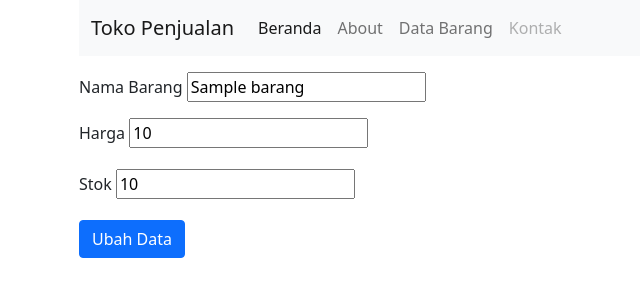
After one commit to lutfiaa/penjualan, a CodeIgniter app: page /penjualan/index.php/barang/ubah/1 in a window 1280 px wide. The commit adds this page. Shown: the top 300 px of the page, without its empty margins (3-643 px from the left). Run offline with CodeIgniter, Linux system fonts and the light colour scheme; tables that the repository leaves empty or names only in its code hold one stand-in row (values such as "Sample post").

Commit message:
Update Project Awal

```diff
--- a/application/config/autoload.php
+++ b/application/config/autoload.php
@@ -58,7 +58,7 @@ $autoload['packages'] = array();
 |
 |	$autoload['libraries'] = array('user_agent' => 'ua');
 */
-$autoload['libraries'] = array('database');
+$autoload['libraries'] = array('database', 'session');
 
 /*
 | -------------------------------------------------------------------
--- a/application/controllers/Barang.php
+++ b/application/controllers/Barang.php
@@ -11,7 +11,7 @@ class Barang extends CI_Controller
         $this->load->library('form_validation');
     }
 
-    function index()
+    public function index()
     {
         $data['judul'] = "Daftar Barang";
         $data['barang'] = $this->Barang_model->getAllBarang();
@@ -20,7 +20,7 @@ class Barang extends CI_Controller
         $this->load->view('templates/footer');
     }
 
-    function tambah()
+    public function tambah()
     {
         $data['judul'] = "Tambah Data Barang";
 
@@ -34,6 +34,40 @@ class Barang extends CI_Controller
             $this->load->view('templates/footer');
         } else {
             $this->Barang_model->TambahDataBarang();
+            $this->session->set_flashdata('flash', 'Berhasil ditambahkan');
+            redirect('http://localhost/penjualan/Barang');
+        }
+    }
+
+    public function hapus($id)
+    {
+        $this->Barang_model->hapusDataBarang($id);
+        $this->session->set_flashdata('flash,"Dihapus');
+        redirect('http://localhost/penjualan/Barang');
+    }
+    public function detail($id)
+    {
+        $data['judul'] = "Detail Barang";
+        $data['barang'] = $this->Barang_model->getBarangById($id);
+        $this->load->view('templates/header', $data);
+        $this->load->view('barang/detail', $data);
+        $this->load->view('templates/footer');
+    }
+    public function ubah($id)
+    {
+        $data['judul'] = "Ubah Data Barang";
+        $data['barang'] = $this->Barang_model->getBarangById($id);
+        $this->form_validation->set_rules('id_barang', 'Kode Barang', 'required');
+        $this->form_validation->set_rules('nama_barang', 'Nama Barang', 'required');
+        $this->form_validation->set_rules('harga', 'Harga', 'required|numeric');
+        $this->form_validation->set_rules('stok', 'Stok', 'required|numeric');
+        if ($this->form_validation->run() == FALSE) {
+            $this->load->view('templates/header', $data);
+            $this->load->view('barang/ubah', $data);
+            $this->load->view('templates/footer');
+        } else {
+            $this->Barang_model->ubahDataBarang();
+            $this->session->set_flashdata('flash', 'Diubah');
             redirect('http://localhost/penjualan/Barang');
         }
     }
--- a/application/models/Barang_model.php
+++ b/application/models/Barang_model.php
@@ -19,4 +19,26 @@ class Barang_model extends CI_Model
         );
         $this->db->insert('barang', $data);
     }
+
+    public function hapusDataBarang($id)
+    {
+        $this->db->where('id_barang', $id);
+        $this->db->delete('barang');
+    }
+    public function getBarangById($id)
+    {
+        return $this->db->get_where('barang', ['id_barang' => $id])->row_array();
+    }
+    public function ubahDataBarang()
+    {
+        $data = array(
+            'id_barang' => $this->input->post('id_barang', true),
+            'nama_barang' => $this->input->post('nama_barang', true),
+            'harga' => $this->input->post('harga', true),
+            'stok' => $this->input->post('stok', true)
+        );
+
+        $this->db->where('id_barang', $this->input->post('id_barang'));
+        $this->db->update('barang', $data);
+    }
 }
--- /dev/null
+++ b/application/views/barang/ubah.php
@@ -0,0 +1,27 @@
+<div class="container">
+    <div class="row mt-3">
+        <div class="col-md-6">
+            <?php if (validation_errors()) : ?>
+                <div class="alert alert-primary" role="alert">
+                    <?= validation_errors(); ?>
+                </div>
+            <?php endif; ?>
+            <form action="" method="post">
+                <input type="hidden" name="id_barang" id="nama_barang" value="<?= $barang['id_barang']; ?>">
+                <div class="mb-3">
+                    <label for="nama_barang" class="formlabel">Nama Barang</label>
+                    <input type="text" class="formcontrol" name="nama_barang" id="nama_barang" value="<?= $barang['nama_barang']; ?>">
+                </div>
+                <div class="mb-3">
+                    <label for="harga" class="form-label">Harga</label>
+                    <input type="text" class="formcontrol" name="harga" id="harga" value="<?= $barang['harga']; ?>">
+                </div>
+                <div class="mb-3">
+                    <label for="stok" class="form-label">Stok</label>
+                    <input type="text" class="formcontrol" name="stok" id="stok" value="<?= $barang['stok']; ?>">
+                </div>
+                <button name="ubah" type="submit" class="btn btn-primary">Ubah Data</button>
+            </form>
+        </div>
+    </div>
+</div>
```
Also changed, not shown: application/views/barang/detail.php (added, +15 -0 lines), application/views/barang/index.php (+13 -1 lines).
